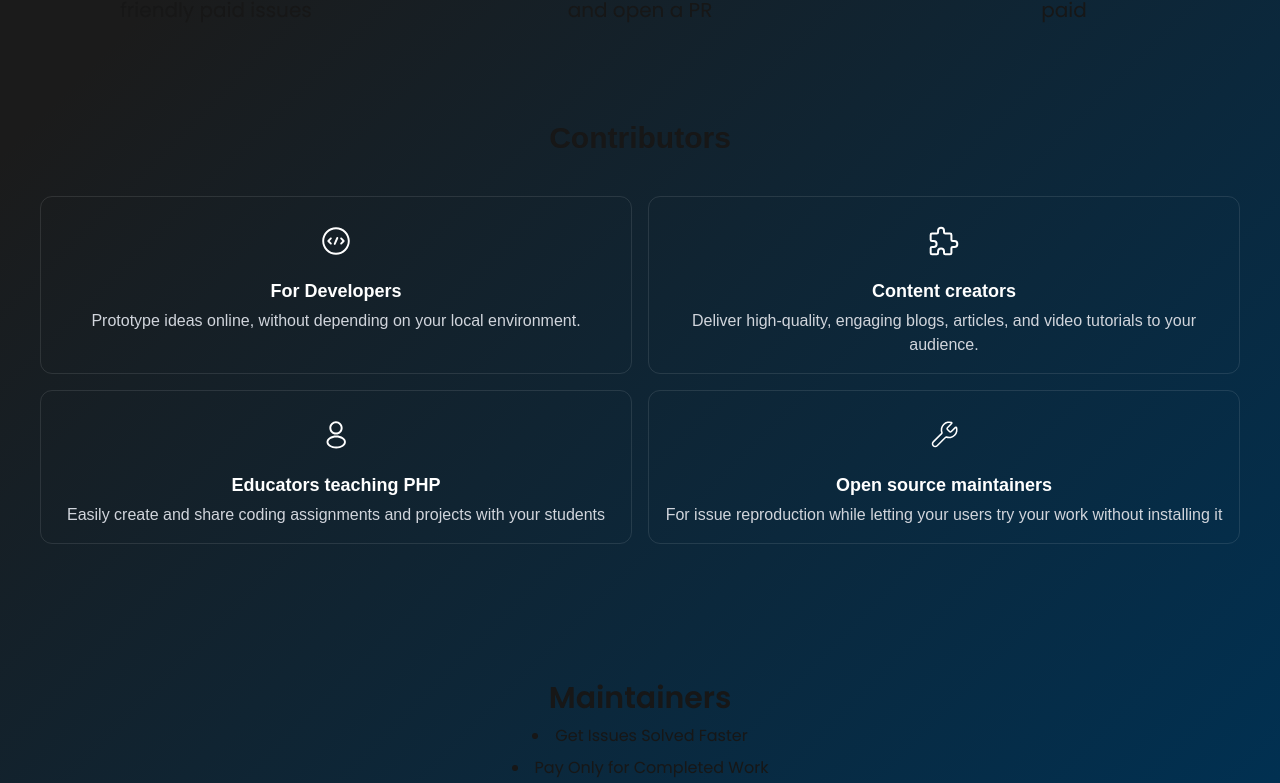
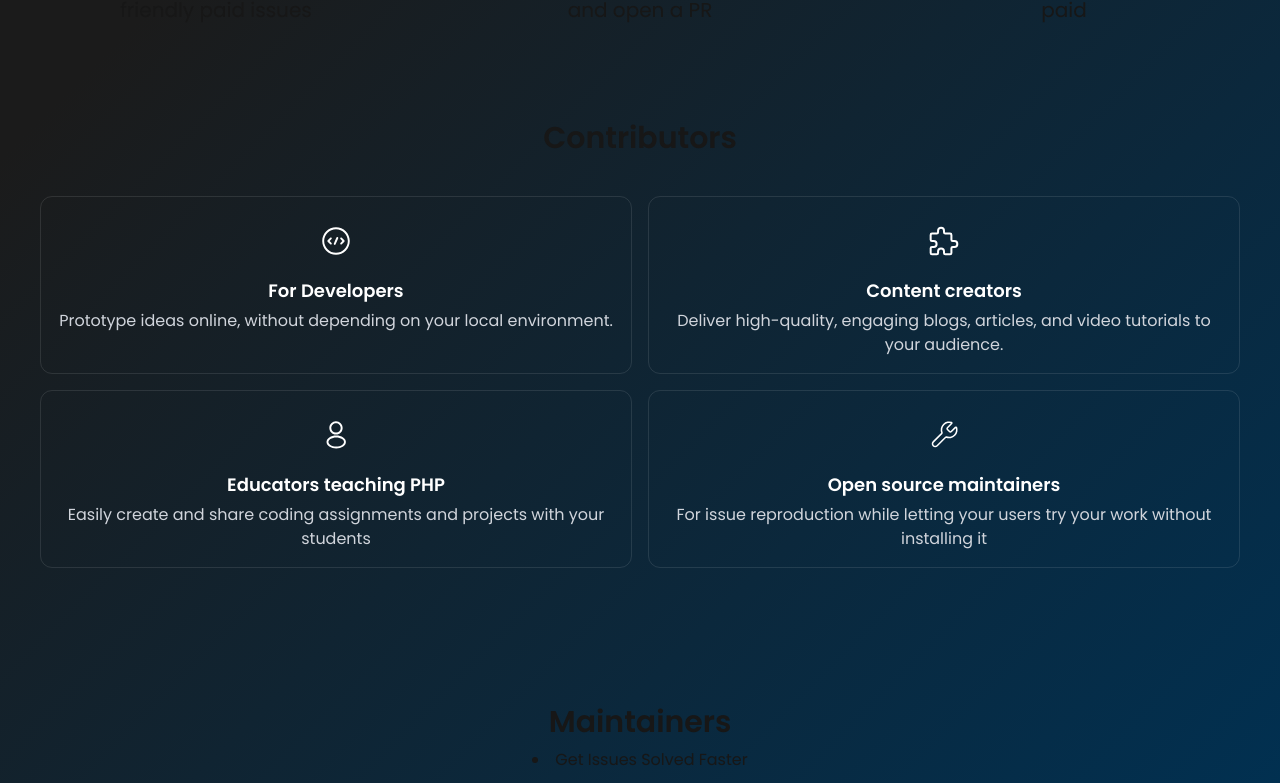
Before and after one commit to mohammadanas51/commitpay-v2, a Next.js app: page / in a window 1280 px wide. Shown: the part 540-1323 px from the top of the page. Built offline with nearby package versions, Linux system fonts and the light colour scheme.

Commit message:
changed the font style of the cards

```diff
--- a/src/components/landingPage/ContributorBenefits.tsx
+++ b/src/components/landingPage/ContributorBenefits.tsx
@@ -19,7 +19,7 @@ function ContributorBenefits() {
     //   </ul>
     // </div>
 
-    <div className="text-center">
+    <div className={`text-center ${poppins.className}`}>
       <div className={`text-3xl mt-24 font-semibold`}>
         Contributors
       </div>
```
